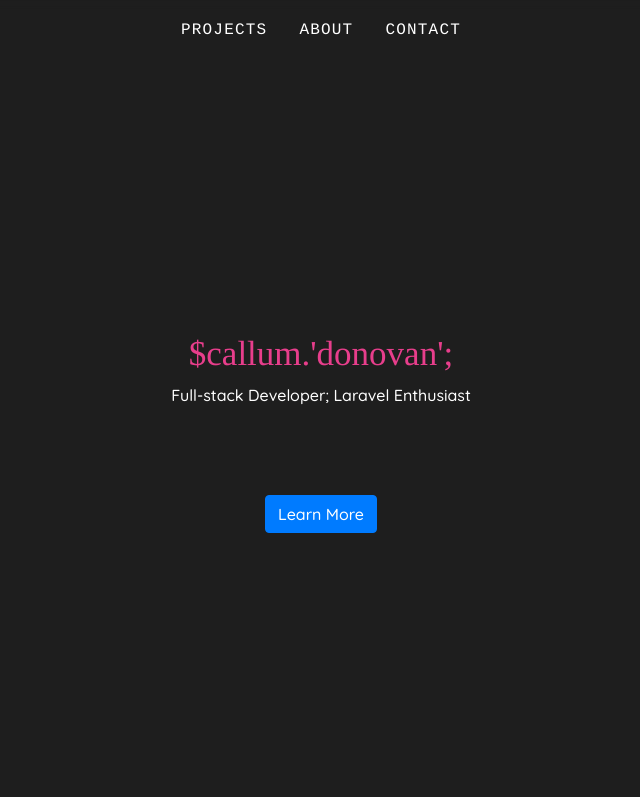
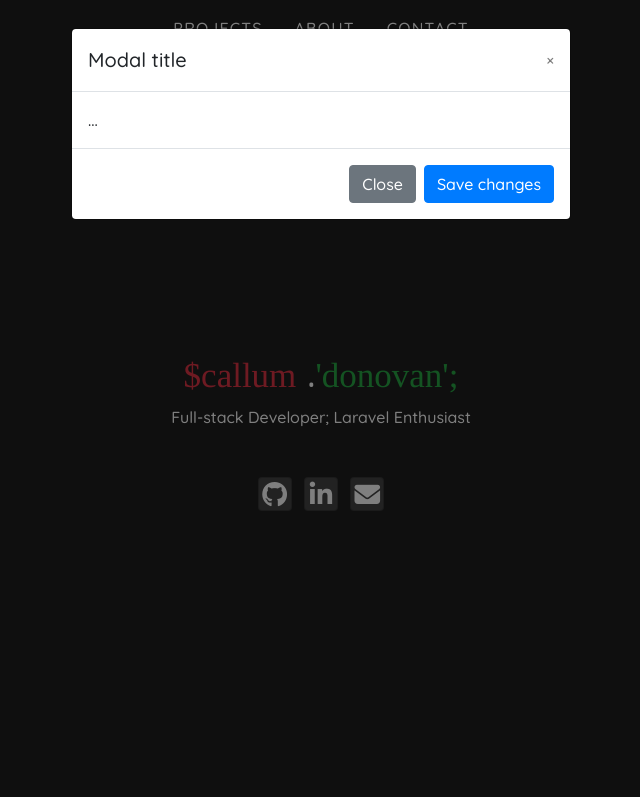
Before and after one commit to caldonovan/caldonovan.github.io, a website: page index.html in a window 1280 px wide. Both pictures are taken after a click on the link "CONTACT". Shown: the top 797 px of the page, without its empty margins (319-959 px from the left). Drawn offline with nearby package versions, Linux system fonts and the light colour scheme.

Commit message:
:construction: Added contact modal & social links.

```diff
--- a/css/custom.scss
+++ b/css/custom.scss
@@ -20,11 +20,7 @@
   background-color: #eff2f3;
 }
 
-body {
-  backdrop-filter: blur(4px);
-}
-
-span {
+.nav-link {
   font-family: 'Courier Prime Code', Courier, monospace;
   text-transform: uppercase;
   letter-spacing: 1.2px;
--- a/index.html
+++ b/index.html
@@ -12,6 +12,9 @@
       crossorigin="anonymous"
     />
     <link rel="stylesheet" href="/css/custom.css" />
+    <link rel="stylesheet" href="/css/bootstrap-social.css">
+
+    <script src="https://kit.fontawesome.com/15807b4aed.js" crossorigin="anonymous"></script>
 
     <script
       src="https://code.jquery.com/jquery-3.5.1.slim.min.js"
@@ -47,31 +50,61 @@
       <div class="collapse navbar-collapse" id="navbarText">
         <ul class="navbar-nav mx-auto">
           <li class="nav-item mx-2">
-            <a class="nav-link text-white" href="#"><span>Projects</span></a>
+            <a class="nav-link text-white" href="https://github.com/caldonovan"><span>Projects</span></a>
           </li>
           <li class="nav-item mx-2">
-            <a class="nav-link text-white" href="#"><span>About</span></a>
+            <a class="nav-link text-white" href="https://github.com/caldonovan"><span>About</span></a>
           </li>
           <li class="nav-item mx-2">
-            <a class="nav-link text-white" href="#"><span>Contact</span></a>
+            <a type="button" class="nav-link text-white" data-toggle="modal" data-target="#contact-modal"><span>Contact</span></a>
           </li>
         </ul>
       </div>
     </nav>
 
+        <!-- Modal -->
+    <div class="modal fade" id="contact-modal" tabindex="-1" role="dialog" aria-labelledby="exampleModalLabel" aria-hidden="true">
+      <div class="modal-dialog">
+        <div class="modal-content">
+          <div class="modal-header">
+            <h5 class="modal-title" id="exampleModalLabel">Modal title</h5>
+            <button type="button" class="close" data-dismiss="modal" aria-label="Close">
+              <span aria-hidden="true">&times;</span>
+            </button>
+          </div>
+          <div class="modal-body">
+            ...
+          </div>
+          <div class="modal-footer">
+            <button type="button" class="btn btn-secondary" data-dismiss="modal">Close</button>
+            <button type="button" class="btn btn-primary">Save changes</button>
+          </div>
+        </div>
+      </div>
+    </div>
+
     <header id="site-header">
-      <div class="container h-100 text-center">
+      <div class="container h-100">
         <div class="row h-100 text-white">
-          <div id="masthead" class="col-md-12 my-auto mx-auto">
-            <h1><code>$callum.'donovan';</code></h1>
-            <p>Full-stack Developer; Laravel Enthusiast</p>
-            <br />
-            <button class="btn btn-primary mt-5">Learn More</button>
+          <div id="masthead" class="col-md-12 my-auto text-center">
+            <!-- What a mess! -->
+            <h1><code class="text-danger">$callum</code> .<code class="text-success">'donovan';</code></h1>
+            <p class="mb-5">Full-stack Developer; Laravel Enthusiast</p>
+            <a class="btn btn-social-icon btn-github mx-1" href="https://github.com/caldonovan">
+              <span class="fab fa-github"></span>
+            </a>
+            <a class="btn btn-social-icon btn-github mx-1" href="https://www.linkedin.com/in/callum-donovan-334444122/">
+              <span class="fab fa-linkedin-in"></span>
+            </a>
+            <a class="btn btn-social-icon btn-github mx-1" href="mailto:caldonovan@outlook.com">
+              <span class="fas fa-envelope"></span>
+            </a>
           </div>
         </div>
       </div>
     </header>
 
+    <!--
     <main class="pt-5 pb-5">
       <div class="container">
         <div class="row">
@@ -115,6 +148,6 @@
           </div>
         </div>
       </div>
-    </main>
+    </main>-->
   </body>
 </html>
```
Also changed, not shown: css/bootstrap-social.css (added), css/custom.css.
